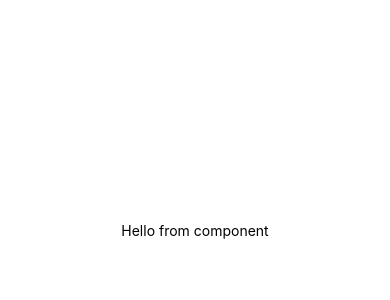
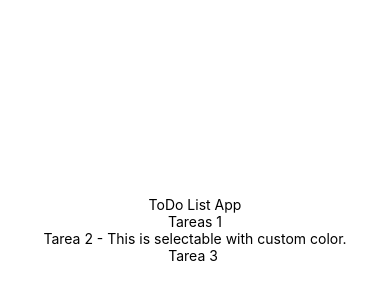
Before and after one commit to alexaf2000/Todo-ReactNative, a React Native app: screen / in a window 390 px wide. Shown: the part 192-492 px from the top of the page. Built offline with nearby package versions, Linux system fonts and the light colour scheme.

Commit message:
Testing: Some basics components

```diff
--- a/src/screens/main/index.js
+++ b/src/screens/main/index.js
@@ -14,7 +14,10 @@ class MainScreen extends Component {
     render() {
         return (
             <View style={styles.container}>
-                <Text>Hello from component</Text>
+                <Text>ToDo List App</Text>
+                <Text>Tareas 1</Text>
+                <Text selectable selectionColor="#008bef">Tarea 2 - This is selectable with custom color.</Text>
+                <Text>Tarea 3 </Text>
             </View>
         );
     }
```
